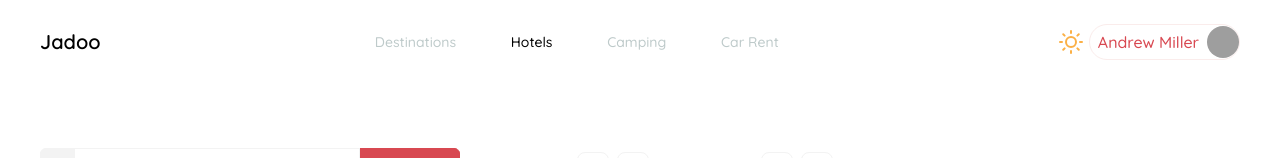
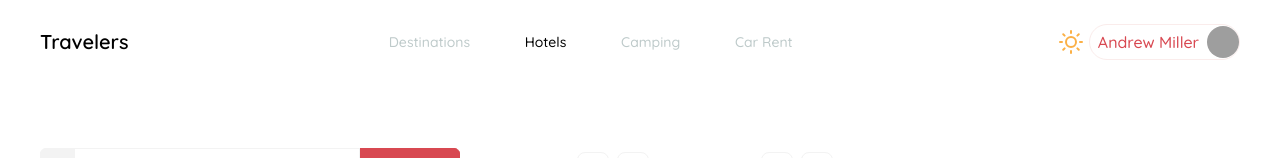
Before and after one commit to vivekbiradar/Booking-App-UI, a plain HTML site: page index.html in a window 1280 px wide. Shown: the top 158 px of the page. Drawn offline with nearby package versions, Linux system fonts and the light colour scheme; grey boxes are pictures that could not be loaded.

Commit message:
Update index.html

```diff
--- a/index.html
+++ b/index.html
@@ -2,7 +2,7 @@
 <html lang="en" >
 <head>
   <meta charset="UTF-8">
-  <title>Jadoo</title>
+  <title>Booking App UI</title>
   <meta name="viewport" content="width=device-width, initial-scale=1">
   <link rel="stylesheet" href="https://cdnjs.cloudflare.com/ajax/libs/normalize/5.0.0/normalize.min.css">
 <link rel="stylesheet" href="./style.css">
@@ -12,7 +12,7 @@
 <!-- partial:index.partial.html -->
 <div class="app-container">
   <section class="navigation">
-    <a href="#" class="app-link">Jadoo</a>
+    <a href="#" class="app-link">Travelers</a>
     <div class="navigation-links">
       <a href="#" class="nav-link ">Destinations</a>
       <a href="#" class="nav-link active">Hotels</a>
```
